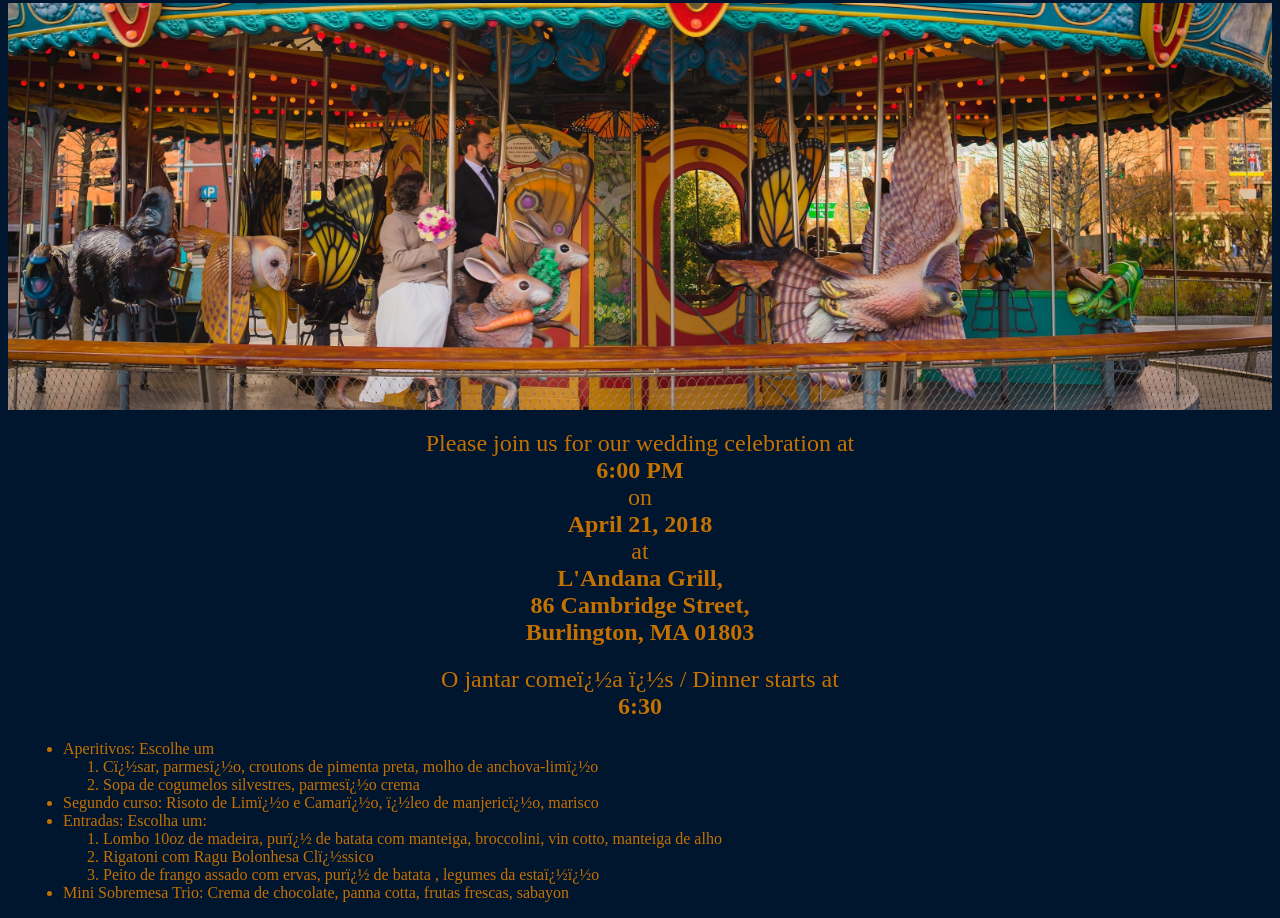
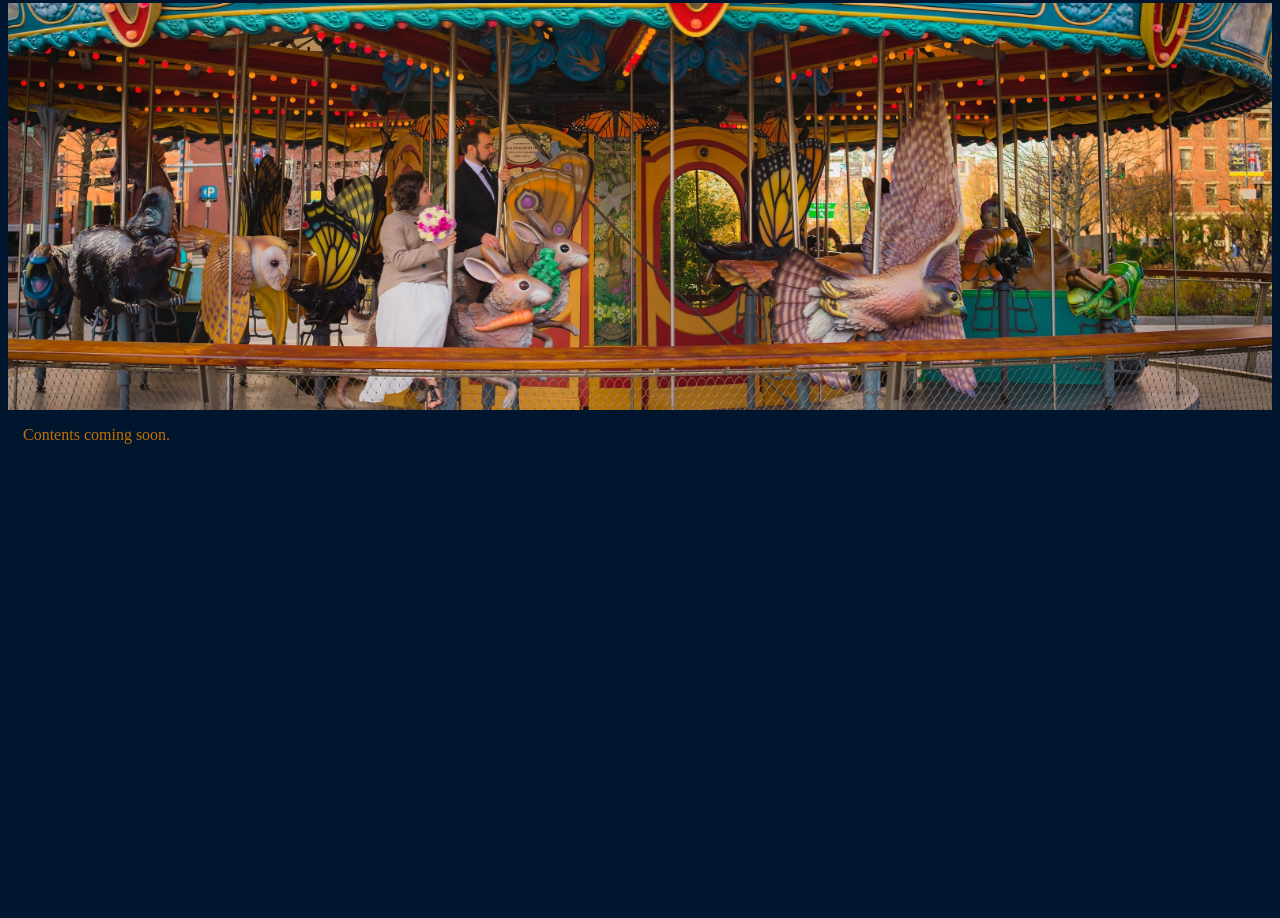
Before and after one commit to knary/konandfabs, a plain HTML site: page index.html in a window 1280 px wide. Shown: the part 69-987 px from the top of the page. After the commit the page ends 800 px from the top, so only its background shows below. Drawn offline with Linux system fonts and the light colour scheme; a web font is replaced by a local one.

Commit message:
Added coming soon placeholder

```diff
--- a/index.html
+++ b/index.html
@@ -6,41 +6,10 @@
 	</head>
 	<body>
 		<h1>Fabiola and Konstantin</h1>
-		<img src="index_files/header.jpg" class="header">
-		<h2>
-			Please join us for our wedding celebration at <br>
-			<strong>6:00 PM</strong><br>
-			 on<br>
-			<strong>April 21, 2018</strong><br>
-			at<br>
-			<strong>
-				L'Andana Grill,<br>
-				86 Cambridge Street,<br>
-				Burlington, MA 01803
-			</strong></h2>
-
-			<h2>O jantar come�a �s / Dinner starts at<br>
-			<strong>6:30</strong></h2>
+		<img src="index_files/header.jpg" class="header" />
 
 		<div id="content">
-		<ul><li>Aperitivos: Escolhe um
-
-<ol><li>C�sar, parmes�o, croutons de pimenta preta, molho de anchova-lim�o</li>
-
-<li>Sopa de cogumelos silvestres, parmes�o crema</li></ol></li>
-
-<li>Segundo curso: Risoto de Lim�o e Camar�o, �leo de manjeric�o, marisco</li>
-
-<li>Entradas: Escolha um:
-
-<ol><li>Lombo 10oz de madeira, pur� de batata com manteiga, broccolini, vin cotto, manteiga de alho</li>
-
-<li>Rigatoni com Ragu Bolonhesa Cl�ssico</li>
-
-<li>Peito de frango assado com ervas, pur� de batata , legumes da esta��o</li></ol></li>
-
-<li>Mini Sobremesa Trio:
-Crema de chocolate, panna cotta, frutas frescas, sabayon</li></ul>
-
-
-</div></body></html>
+			<p>Contents coming soon.</p>
+		</div>
+	</body>
+</html>
```
Also changed, not shown: index_files/style.css (line endings or trailing spaces).
